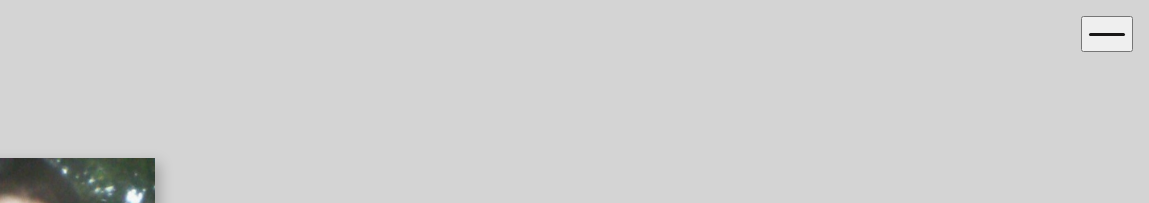
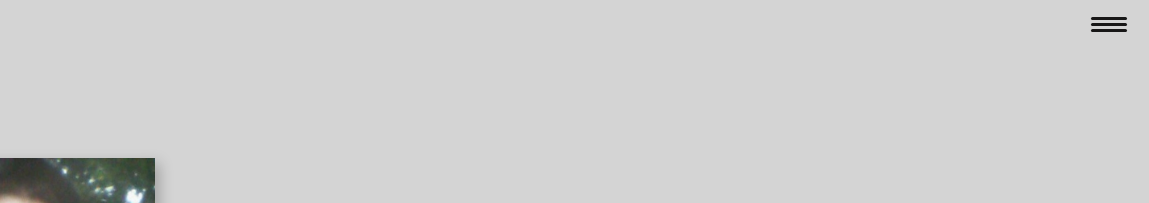
Before and after one commit to KonKogutAgnieszka/portfolio2022, a plain HTML site: page index.html in a window 1280 px wide. Shown: the top 203 px of the page, 131-1280 px from the left. Drawn offline with nearby package versions, Linux system fonts and the light colour scheme.

Commit message:
nav working

```diff
--- a/css/style.css
+++ b/css/style.css
@@ -173,13 +173,30 @@ header{
     color: var(--clr-accent);
 }
 
+.nav-toggle {
+    padding: .25em;
+    background: transparent;
+    border: 0;
+    cursor: pointer;
+    position: absolute;
+    right: 1em;
+    top:1em;
+    z-index: 1000;
+}
+
 .hamburger{
+    display:block;
+    position: relative;
+}
+
+.hamburger,
+.hamburger::before,
+.hamburger::after {
     background: var(--clr-dark);
-    width:2em;
+    width: 2em;
     height: 3px;
     border-radius: 1em;
-    display:block;
-    position: relative;
+    transition:transform 250ms ease-in-out;
 }
 
 .hamburger::before,
@@ -188,8 +205,10 @@ header{
     position: absolute;
     left:0;
     right: 0;
-    background:var(--clr-dark);
 }
+
+.hamburger::before{top: 6px}
+.hamburger::after { bottom: 6px;}
 
 /*  Intro section  */
 
--- a/index.html
+++ b/index.html
@@ -154,6 +154,7 @@
     </ul>
 </footer>
 
+<script src="js/index.js"></script>
 
 </body>
 </html>
```
Also changed, not shown: js/index.js (added).
